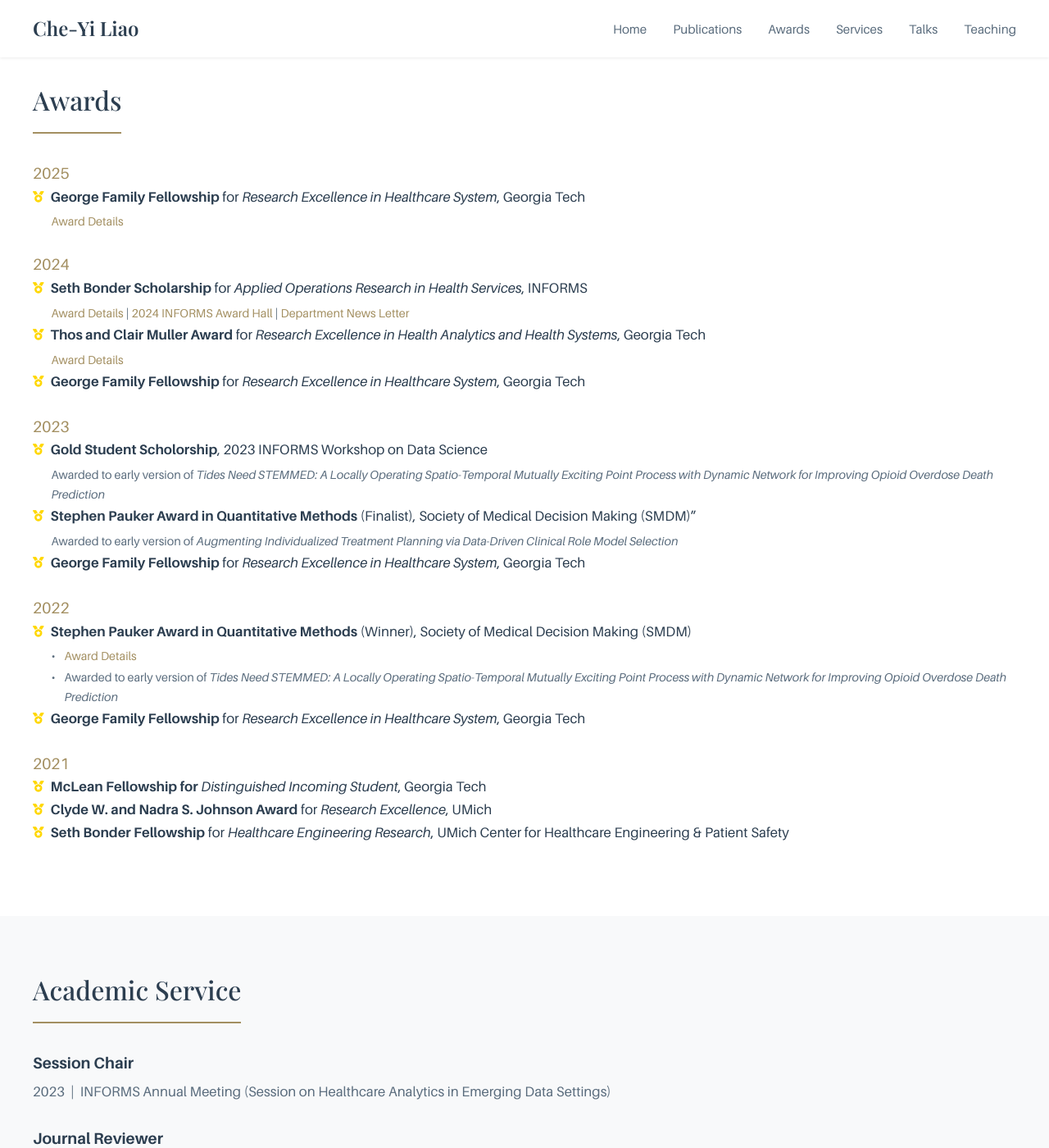
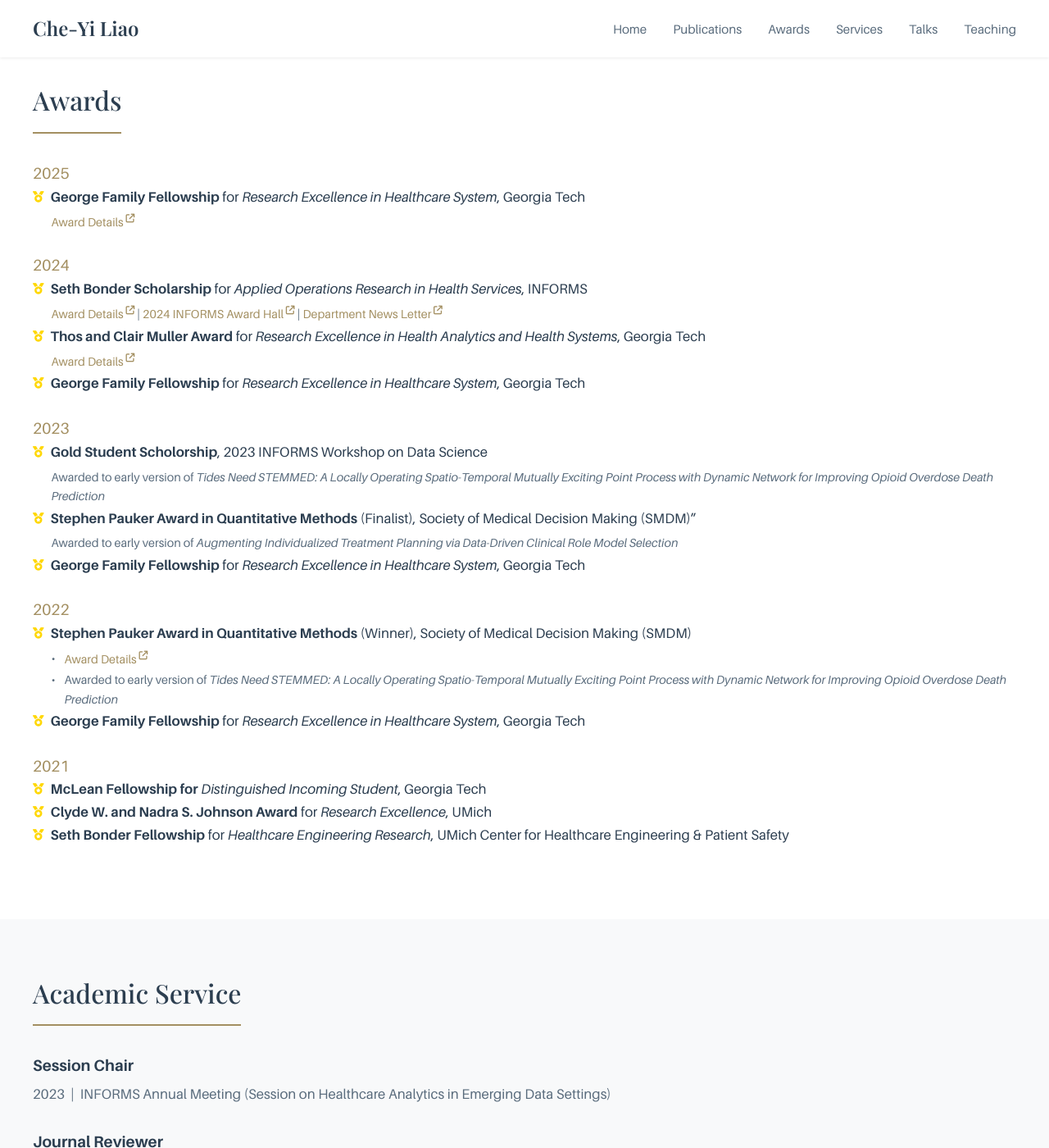
Before and after one commit to CheYiLiao/CheYiLiao.github.io, a Jekyll site: the page built from index.html, in a window 1280 px wide and 1400 px high, scrolled down 1487 px. Shown: the whole window at 82% size. Built offline with Jekyll 4.4.1, drawn with Linux system fonts in a browser that asks for light colours.

Commit message:
update content

```diff
--- a/assets/css/style.css
+++ b/assets/css/style.css
@@ -711,6 +711,15 @@ section:nth-child(even) {
     text-decoration: none;
 }
 
+.award-comment-wrapper a::after {
+    content: "\f08e";
+    font-family: "Font Awesome 6 Free";
+    font-weight: 900;
+    font-size: 0.75em;
+    margin-left: 0.25em;
+    vertical-align: super;
+}
+
 .award-comment-wrapper a:hover {
     text-decoration: underline;
 }
```
